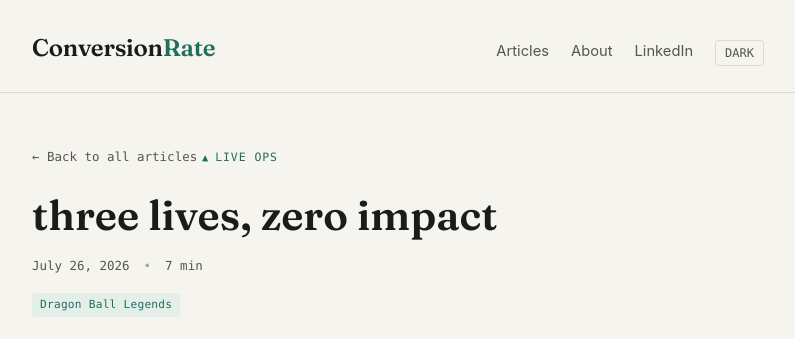
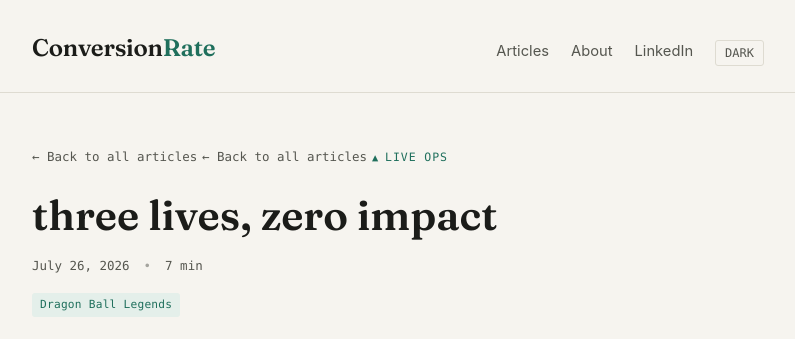
Before and after one commit to husainshafin-svg/conversion-rate, a Jekyll site: the page built from _articles/2026-07-26-wow.md, in a window 1280 px wide and 900 px high. Shown: the top 339 px of the window, without its empty margins (242-1037 px from the left). Built offline with Jekyll 4.4.1, drawn with Linux system fonts in a browser that asks for light colours.

Commit message:
Fix duplicate back link in article layout

```diff
--- a/_layouts/article.html
+++ b/_layouts/article.html
@@ -3,6 +3,8 @@ layout: default
 ---
 <div class="article-page">
   <a class="back-link" href="{{ '/' | relative_url }}">← Back to all articles</a>
+  <a class="back-link" href="{{ '/' | relative_url }}">← Back to all articles</a>
+  {% if page.status == "draft" %}<span class="draft-badge">DRAFT — not listed on the site yet</span>{% endif %}
 
   <span class="eyebrow">{{ page.category | replace: "-", " " | capitalize }}</span>
   <h1>{{ page.title }}</h1>
```
